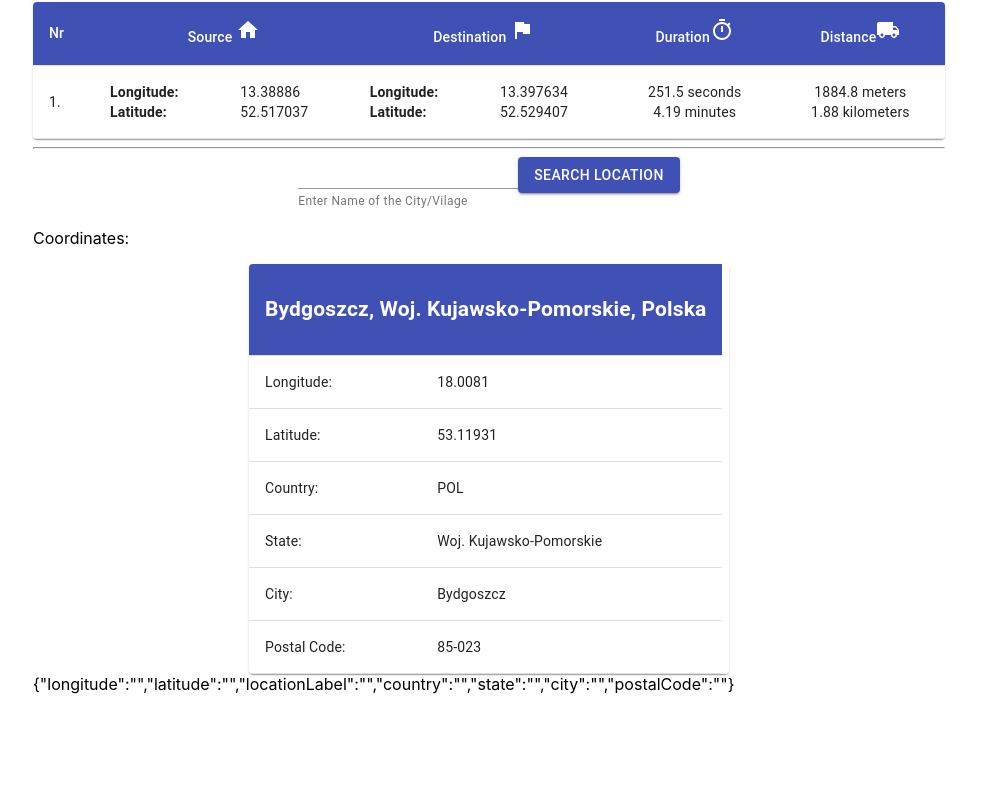
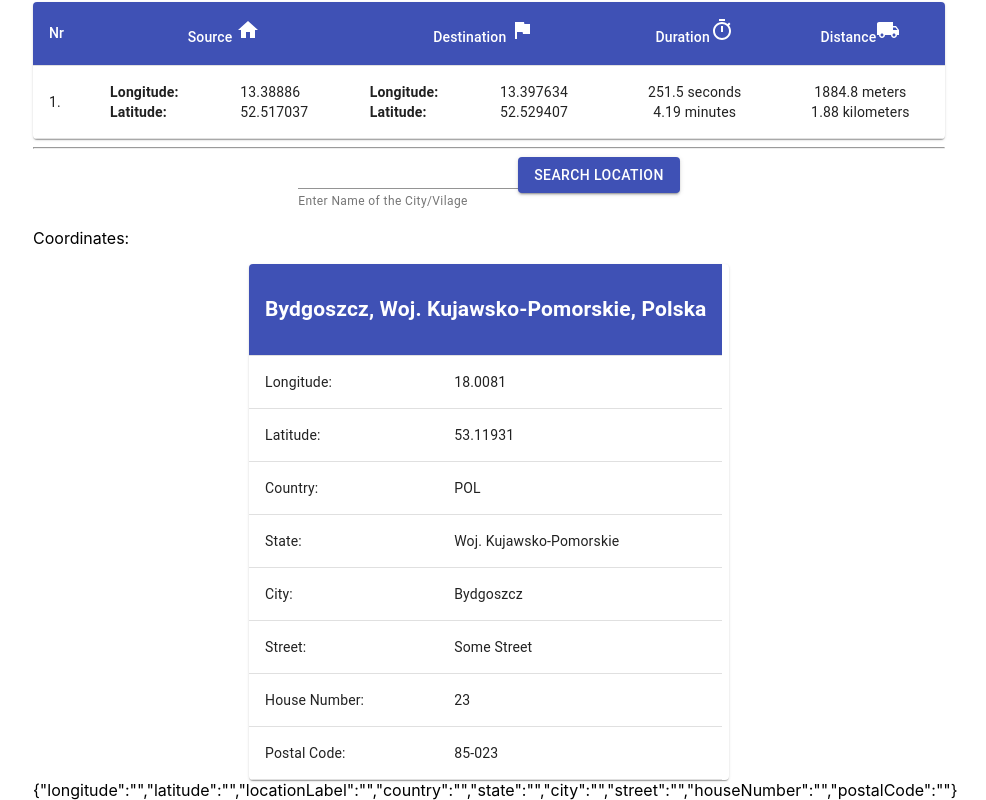
Before and after one commit to ioanzicu/route-finder-front-end, a React (Create React App) app: page / in a window 1280 px wide. Shown: the part 573-1373 px from the top of the page, without its empty margins (151-1137 px from the left). Before the commit the page ends 1267 px from the top, so only its background shows below. Built offline with nearby package versions, Linux system fonts and the light colour scheme; no server answers.

Commit message:
add optional parameters

```diff
--- a/src/App.tsx
+++ b/src/App.tsx
@@ -39,22 +39,28 @@ const useTableStyles = makeStyles((theme: Theme) =>
   })
 );
 
-function App() {
-  const [coordinates, setCoodinates] = useState<{
+interface ICoordinates {
   longitude: string;
   latitude: string;
   locationLabel: string;
   country: string;
   state: string;
   city: string;
+  street?: string;
+  houseNumber?: string;
   postalCode: string;
-  }>({
+}
+
+function App() {
+  const [coordinates, setCoodinates] = useState<ICoordinates>({
     longitude: "",
     latitude: "",
     locationLabel: "",
     country: "",
     state: "",
     city: "",
+    street: "",
+    houseNumber: "",
     postalCode: "",
   });
 
@@ -69,6 +75,8 @@ function App() {
     country: "POL",
     state: "Woj. Kujawsko-Pomorskie",
     city: "Bydgoszcz",
+    street: "Some Street",
+    houseNumber: "23",
     postalCode: "85-023",
   };
 
@@ -128,6 +136,18 @@ function App() {
                   <TableCell> {mockData.city}</TableCell>
                 </TableRow>
               )}
+              {mockData.street && (
+                <TableRow>
+                  <TableCell>Street:</TableCell>
+                  <TableCell> {mockData.street}</TableCell>
+                </TableRow>
+              )}
+              {mockData.houseNumber && (
+                <TableRow>
+                  <TableCell>House Number:</TableCell>
+                  <TableCell> {mockData.houseNumber}</TableCell>
+                </TableRow>
+              )}
               {mockData.postalCode && (
                 <TableRow>
                   <TableCell>Postal Code:</TableCell>
--- a/src/Input.tsx
+++ b/src/Input.tsx
@@ -48,6 +48,8 @@ export interface Address {
   State: string;
   County: string;
   City: string;
+  Street?: string;
+  HouseNumber?: string;
   PostalCode: string;
   AdditionalData: AdditionalDatum[];
 }
@@ -133,6 +135,9 @@ const InputLocation = memo((_props: any) => {
       country: results.Response.View[0].Result[0].Location.Address.Country,
       state: results.Response.View[0].Result[0].Location.Address.State,
       city: results.Response.View[0].Result[0].Location.Address.City,
+      street: results.Response.View[0].Result[0].Location.Address.Street,
+      houseNumber:
+        results.Response.View[0].Result[0].Location.Address.HouseNumber,
       postalCode:
         results.Response.View[0].Result[0].Location.Address.PostalCode,
     });
```
Lines whose indentation alone changed are shown as unchanged.
